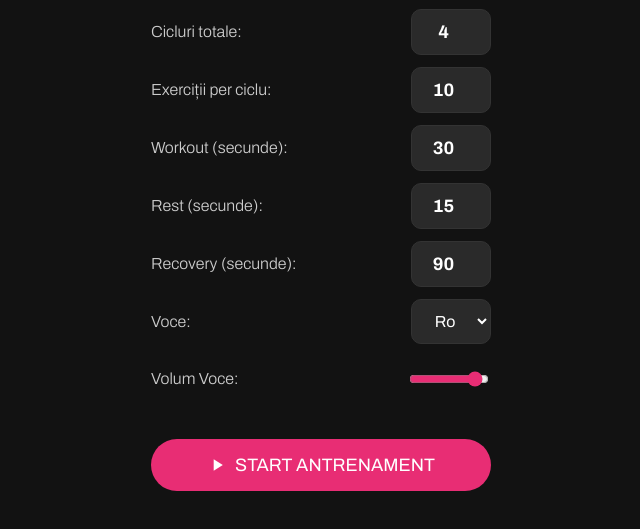
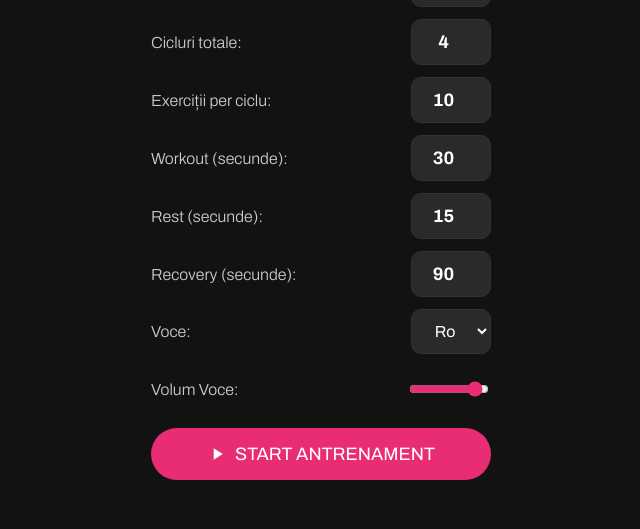
Before and after one commit to iuliastefanica/romina-tabata, a plain HTML site: page index.html in a window 1280 px wide. Shown: the part 271-800 px from the top of the page, without its empty margins (319-959 px from the left). Drawn offline with Linux system fonts and the light colour scheme.

Commit message:
Update index.html

```diff
--- a/index.html
+++ b/index.html
@@ -216,7 +216,7 @@
             color: white;
             width: 100%;
             font-weight: 400;
-            margin-top: 25px;
+            margin-top: 4px;
         }
 
         .btn-pause, .btn-stop {
```
